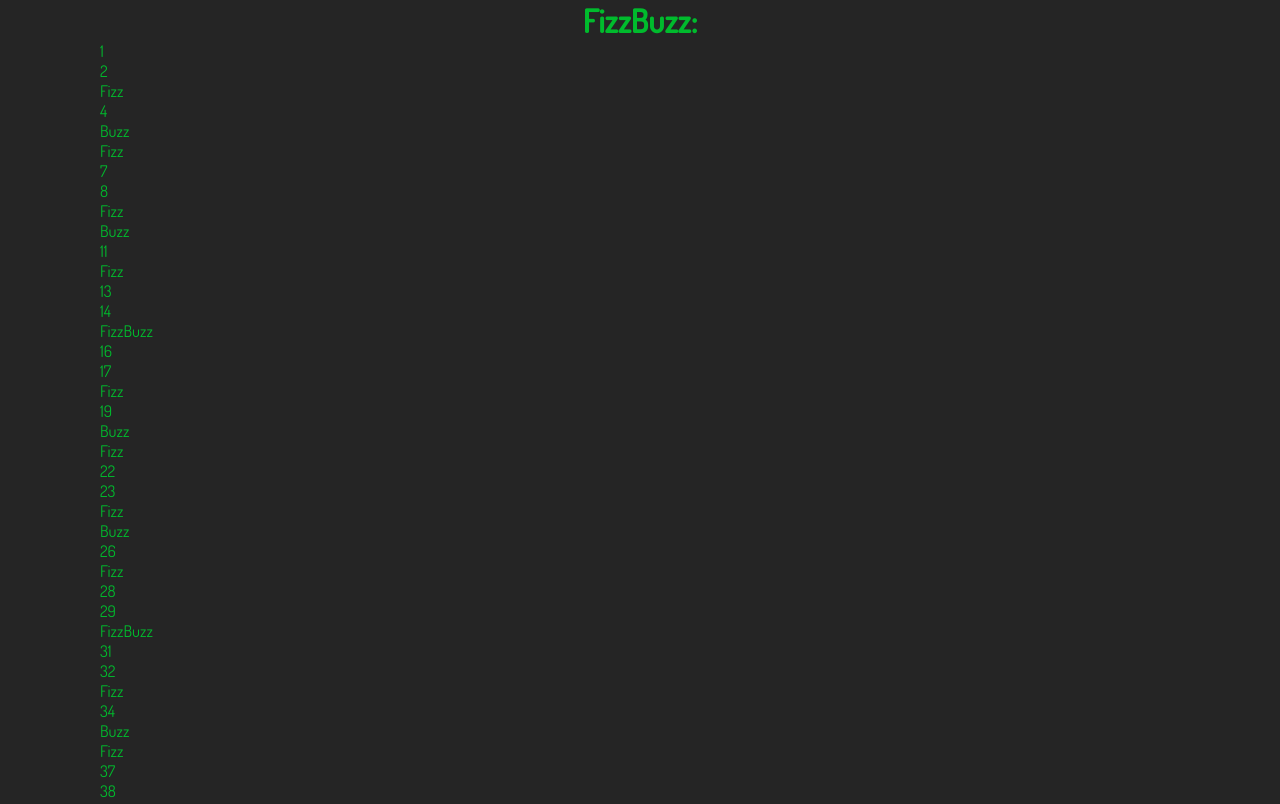
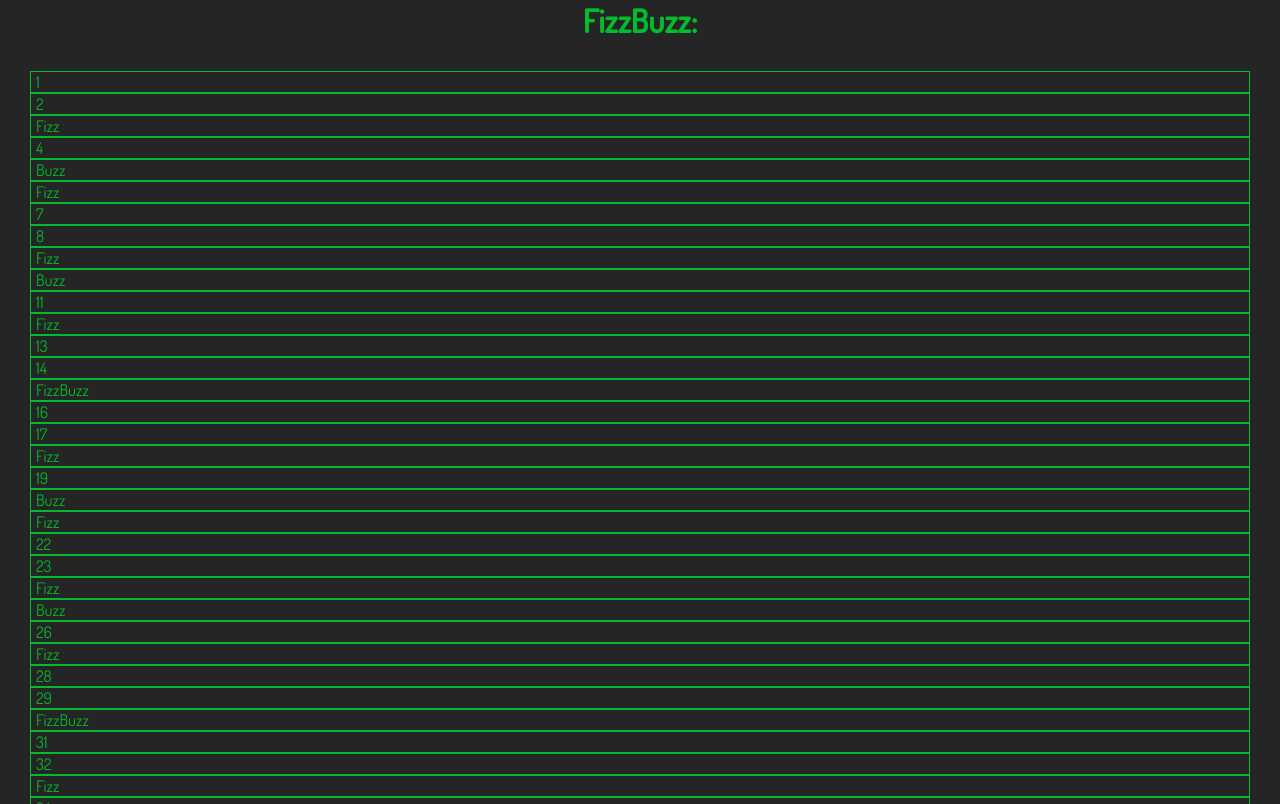
Before and after one commit to a-benvenuti/js-fizzbuzz, a plain HTML site: page index.html in a window 1280 px wide. Shown: the top 804 px of the page. Drawn offline with Linux system fonts and the light colour scheme.

Commit message:
Aggiunto un "minimo" di stile

```diff
--- a/css/style.css
+++ b/css/style.css
@@ -14,6 +14,10 @@ h1{
   text-align: center;
 }
 #lista_array{
-  margin-left: 100px;
+  padding: 30px;
   list-style-type: none;
 }
+#lista_array li{
+  border: 1px solid #00bb2d;
+  padding-left: 5px;
+}
```
